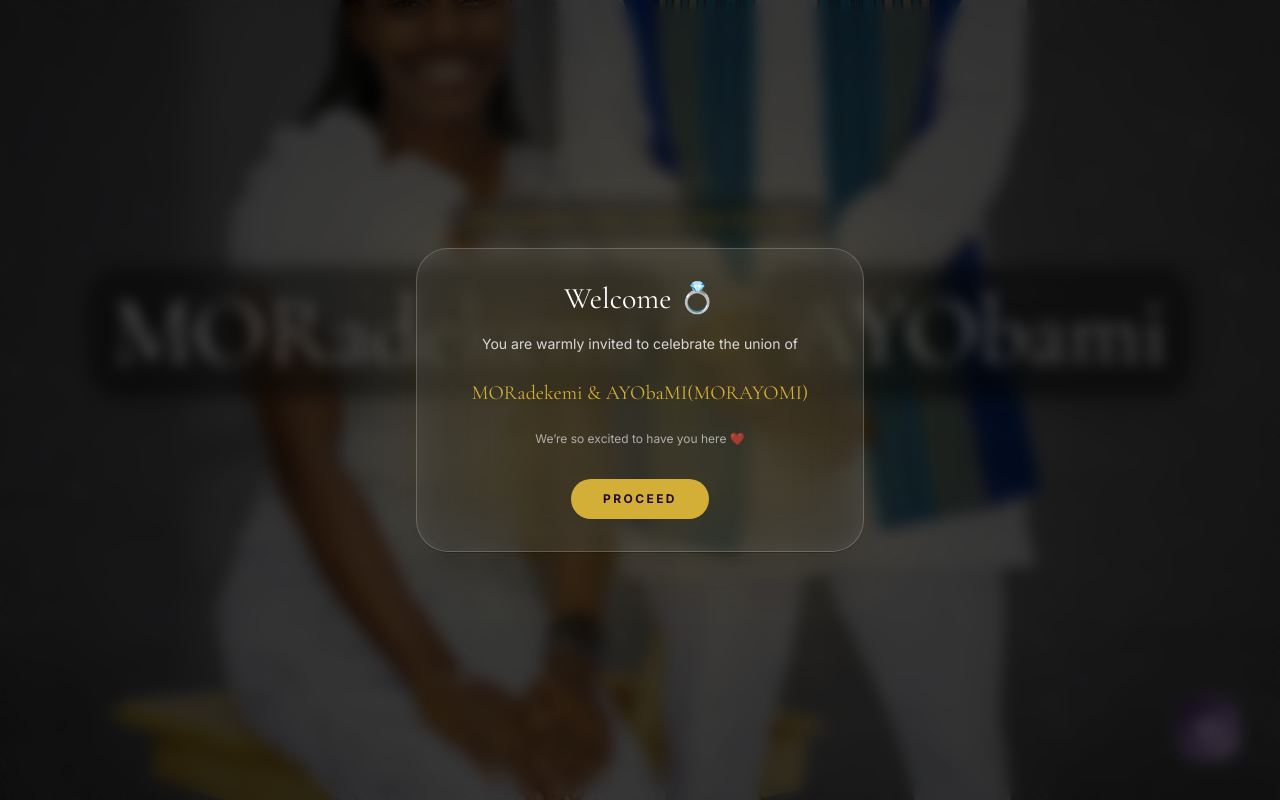
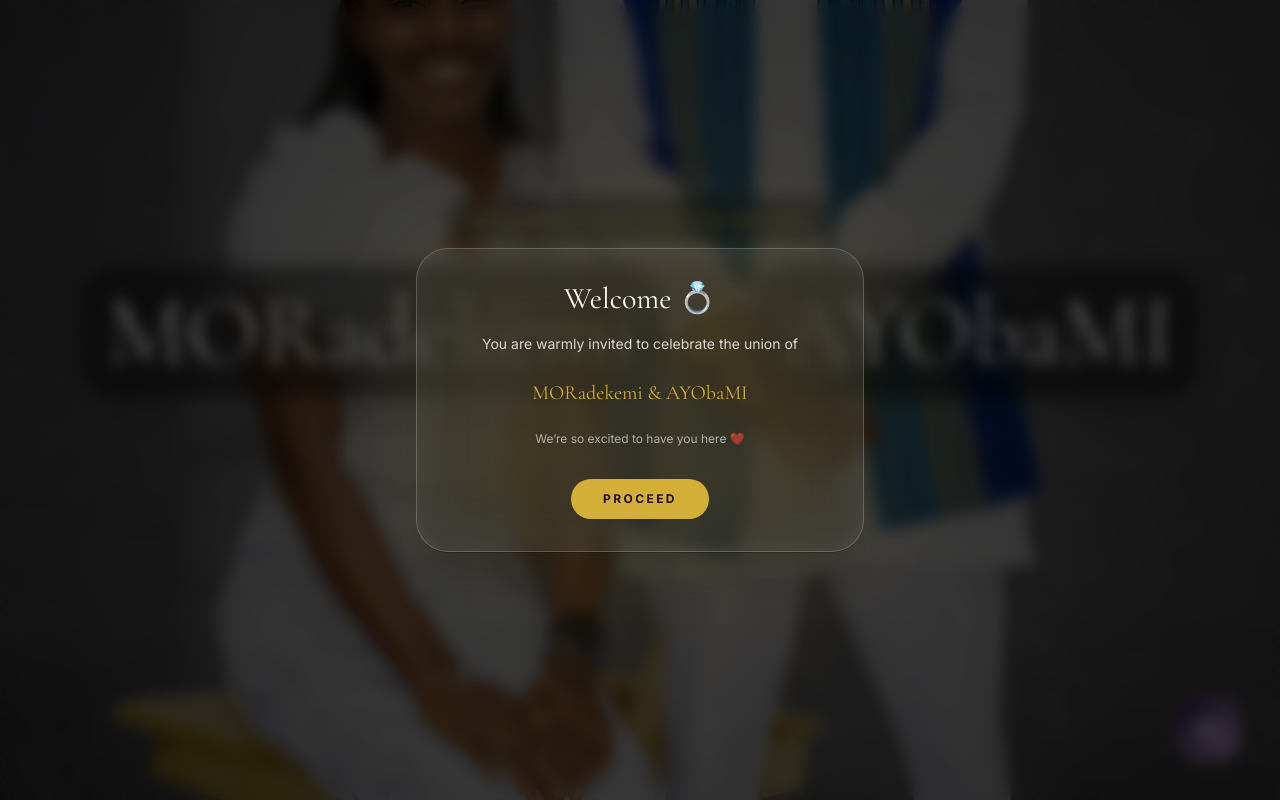
Before and after one commit to sirlawglobal/MORAYO, a Next.js app: page / in a window 1280 px wide. Shown: the top 800 px of the page. Built offline with nearby package versions, Linux system fonts and the light colour scheme; no server answers; the database is empty.

Commit message:
fix file welcomepop

```diff
--- a/components/HeroSection.tsx
+++ b/components/HeroSection.tsx
@@ -155,7 +155,7 @@ export default function HeroSection() {
           <h1 className="text-5xl md:text-7xl lg:text-8xl font-serif
           bg-black/25 backdrop-blur-md px-6 py-4 rounded-[2rem] border border-white/10
           drop-shadow-[0_4px_15px_rgba(0,0,0,0.9)]">
-            AYObami
+            AYObaMI
           </h1>
         </div>
 
--- a/components/WelcomePopup.tsx
+++ b/components/WelcomePopup.tsx
@@ -48,7 +48,7 @@ export default function WelcomePopup() {
               </p>
 
               <h3 className="text-xl font-serif text-brand-gold mb-6">
-                MORadekemi & AYObaMI(MORAYOMI)
+                MORadekemi & AYObaMI
               </h3>
 
               <p className="text-xs text-white/60 mb-8">
```
